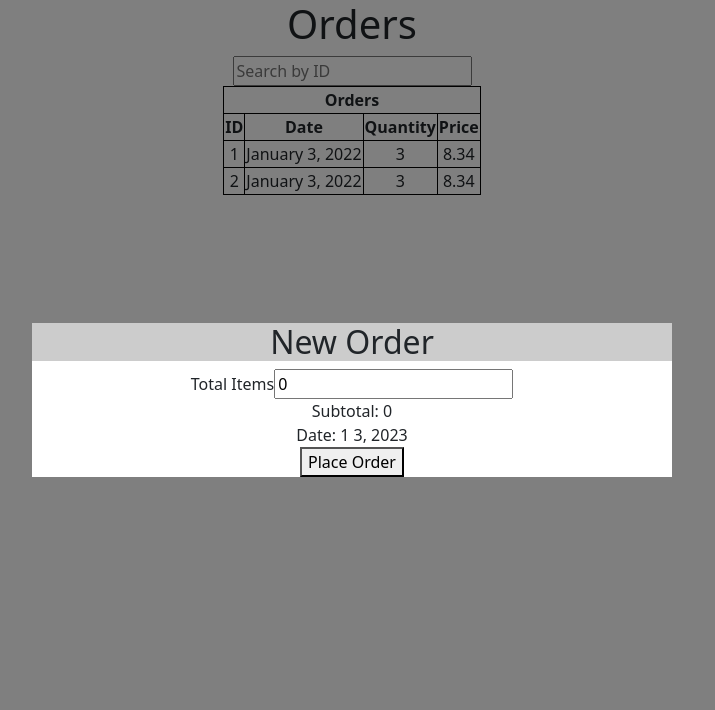
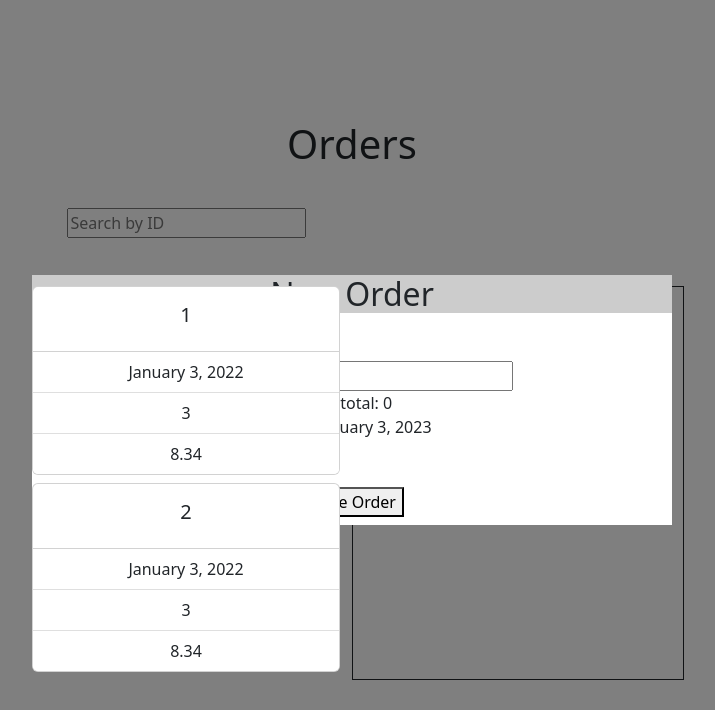
Before and after one commit to yresnico/teamsRecovery, a React (Create React App) app in the folder client/client-app/: page /orders in a window 1280 px wide. Both pictures are taken after a click on the button "New Order +". Shown: the top 710 px of the page, without its empty margins (288-1003 px from the left). Built offline with nearby package versions, Linux system fonts and the light colour scheme.

Commit message:
Change to cards, added summary

```diff
--- /dev/null
+++ b/client/client-app/src/components/Order.js
@@ -0,0 +1,18 @@
+import { Card, ListGroup } from "react-bootstrap";
+
+function Order(props) {
+    return (
+        <Card className="mb-2">
+            <Card.Body>
+                <Card.Title>{props.id}</Card.Title>
+            </Card.Body>
+            <ListGroup className="list-group-flush">
+                <ListGroup.Item>{props.date}</ListGroup.Item>
+                <ListGroup.Item>{props.quantity}</ListGroup.Item>
+                <ListGroup.Item>{props.price}</ListGroup.Item>
+            </ListGroup>
+        </Card>
+    )
+}
+
+export default Order;
--- a/client/client-app/src/components/OrderModal.js
+++ b/client/client-app/src/components/OrderModal.js
@@ -5,8 +5,12 @@ function OrderModal(props) {
     const [items, setItems] = useState(0);
 
     function getDisplayDate() {
+        const monthMap = new Map([
+            [0, 'January'],[1, 'February'], [2, 'March'], [3, 'April'], [4, 'May'], [5, 'June'], [6, 'July'], [7, 'August'],
+            [8, 'September'], [9, 'October'], [10, 'November'], [12, 'December']
+        ])
         const today = new Date();
-        return `${today.getMonth() + 1} ${today.getDate()}, ${today.getFullYear()}`
+        return `${monthMap.get(today.getMonth())} ${today.getDate()}, ${today.getFullYear()}`
     }
 
     function handleChangeItems(e) {
@@ -37,14 +41,16 @@ function OrderModal(props) {
             })
         props.setMaking(false);
     }
-
+    function handleClose() {
+        props.setMaking(false);
+    }
     if(props.making) {
         return (
-            <div className="order-modal-form">
-                <div className="order-modal-content">
+            <div className="order-modal-form" onClick={handleClose}>
+                <div className="order-modal-content" onClick={e => {e.stopPropagation()}}>
                     <div className="order-modal-title"><h2>New Order</h2></div>
 
-                    <div className="item-num">
+                    <div className="item-num mt-5">
                         <label htmlFor="itemNum">Total Items</label>
                         <input
                             type="number"
@@ -57,10 +63,10 @@ function OrderModal(props) {
                     <div className="total-price">
                         <output>Subtotal: {(items * 2.78).toLocaleString()}</output>
                     </div>
-                    <div className="date">
+                    <div className="date mb-5">
                         <output>Date: {getDisplayDate()}</output>
                     </div>
-                    <div>
+                    <div className="mb-2">
                         <button type="button" onClick={() => makeOrder()}>Place Order</button>
                     </div>
                 </div>
--- a/client/client-app/src/components/Orders.css
+++ b/client/client-app/src/components/Orders.css
@@ -1,12 +1,20 @@
+
 .orders-container {
+    width: 50vw;
+    margin: auto;
+    margin-top: 15vh;
     text-align: center;
-    margin:auto;
 }
+
+.orders-container h1 {
+    margin-bottom: 5vh;
+}
+
 .orders-table{
-
-    margin:auto;
+    margin: auto;
     border-collapse: collapse;
 }
+
 .orders-table th, .orders-table td {
     border: 1px solid black;
 }
--- a/client/client-app/src/components/Orders.js
+++ b/client/client-app/src/components/Orders.js
@@ -1,12 +1,17 @@
 import {useEffect, useState} from 'react';
 import OrderAPI from '../apis/OrderAPI';
 import OrderModal from './OrderModal';
+import {Row} from 'react-bootstrap';
 import './Orders.css';
+import Order from './Order';
 function Orders(props) {
     const [orderList, setOrderList] = useState([])
     const [loading, setLoading] = useState(false)
     const [ordering, setOrdering] = useState(false)
     const [searchID, setSearchID] = useState('')
+    const [totalOrders, setTotalOrders] = useState(0)
+    const [totalItems, setTotalItems] = useState(0)
+    const [totalPrices, setTotalPrices] = useState(0)
 
     function handleSearchIDChange(e){
         setSearchID(e.target.value)
@@ -25,6 +30,15 @@ function Orders(props) {
         setLoading(true);
         const fakeJSON = {data: [{"id": "1", "date": "January 3, 2022", "quantity" : "3", "price" : "8.34"}, {"id": "2", "date": "January 3, 2022", "quantity" : "3", "price" : "8.34"}]};
         setOrderList(fakeJSON.data)
+        setTotalOrders(fakeJSON.data.length);
+        const sumItems = fakeJSON.data.reduce((accumulator, order) => {
+            return accumulator + Number(order.quantity);
+        }, 0);
+        setTotalItems(sumItems);
+        const sumPrices = fakeJSON.data.reduce((accumulator, order) => {
+            return accumulator + Number(order.price);
+        }, 0);
+        setTotalPrices(sumPrices);
         setLoading(false)
     }, [])
 
@@ -45,10 +59,26 @@ function Orders(props) {
     return (
         <div className='orders-container'>
             <h1>Orders</h1>
-            <div className='order-search'>
+            <Row className='mb-5 justify-content-between'>
+                <div className='order-search col-sm-6'>
                     <input type="text" id="orderID" value={searchID} onChange={handleSearchIDChange} placeholder="Search by ID" />
                 </div>
-            <table className='orders-table'>
+                <div className='col-sm-6'>
+                    <OrderModal making={ordering} setParentItems={setOrderList} setMaking={setOrdering} title="New Order +" />
+                </div>
+            </Row>
+            <Row className='mb-5 justify-content-between'>
+                <div className='col-sm-6'>
+                    {orderList.map(order => (
+                        <Order
+                            key={order.id}
+                            id={order.id}
+                            date={order.date}
+                            quantity={order.quantity}
+                            price={order.price}
+                        />
+                    ))}
+                    {/* <table className='orders-table'>
                         <thead>
                             <tr>
                                 <th colSpan={4}>Orders</th>
@@ -70,8 +100,15 @@ function Orders(props) {
                                 </tr>
                             ))}
                         </tbody>
-            </table>
-            <OrderModal making={ordering} setParentItems={setOrderList} setMaking={setOrdering} title="New Order +" />
+                    </table> */}
+                </div>
+                <div className='col-sm-6 border border-dark'>
+                    <p>{totalItems} : Total Items</p>
+                    <p>{totalOrders} : Total Orders</p>
+                    <p className='mb-0'>{totalPrices.toLocaleString()} : Total Price</p>
+                </div>
+            </Row>
+
         </div>
 
     )
```
Lines whose indentation alone changed are shown as unchanged.
